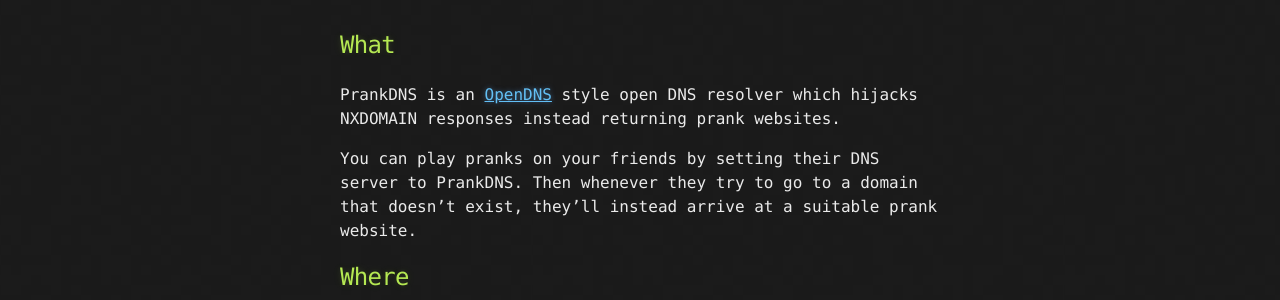
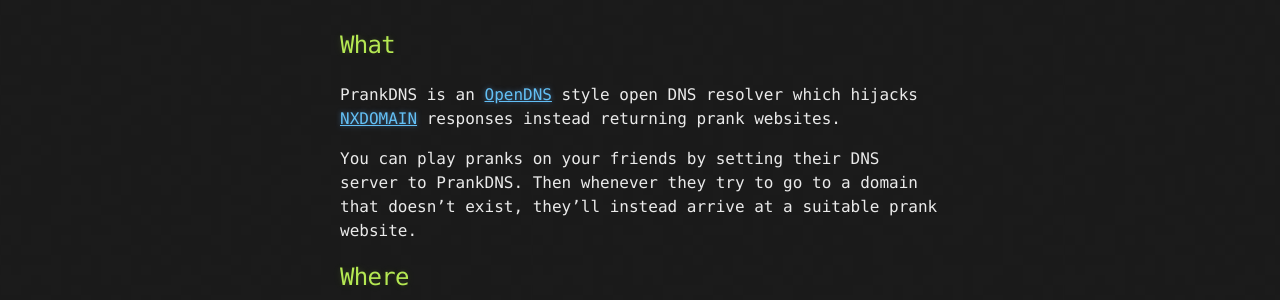
Before and after one commit to eatnumber1/prank.domains, a Jekyll site: the page built from index.markdown, in a window 1280 px wide. Shown: the part 146-446 px from the top of the page. Built offline with Jekyll 4.4.1, drawn with Linux system fonts in a browser that asks for light colours.

```diff
--- a/index.markdown
+++ b/index.markdown
@@ -3,7 +3,7 @@ layout: default
 ---
 ## What
 
-PrankDNS is an [OpenDNS] style open DNS resolver which hijacks NXDOMAIN
+PrankDNS is an [OpenDNS] style open DNS resolver which hijacks [NXDOMAIN]
 responses instead returning prank websites.
 
 You can play pranks on your friends by setting their DNS server to
```
Also changed, not shown: other parts of index.markdown (+1 -0 lines).
